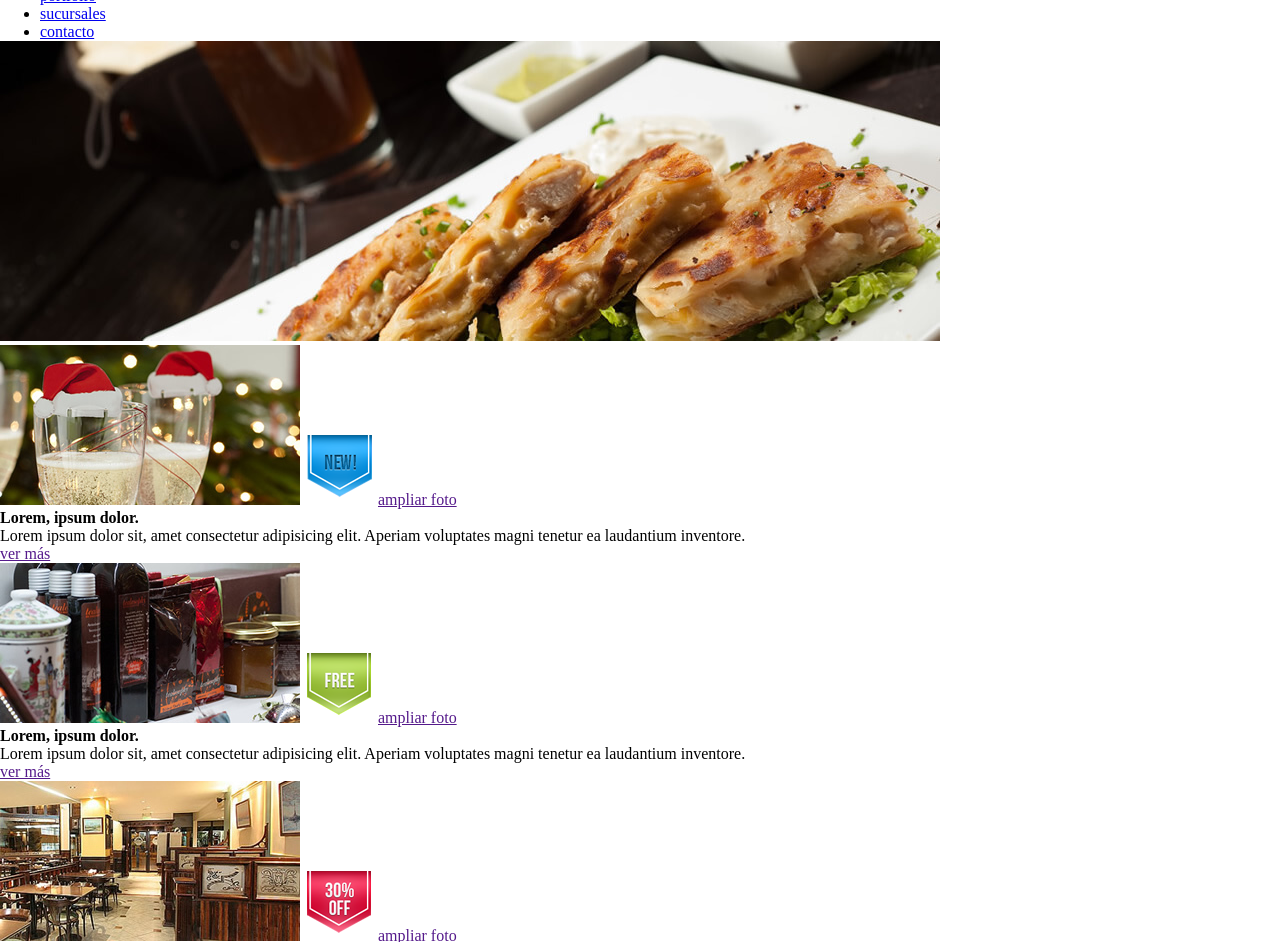
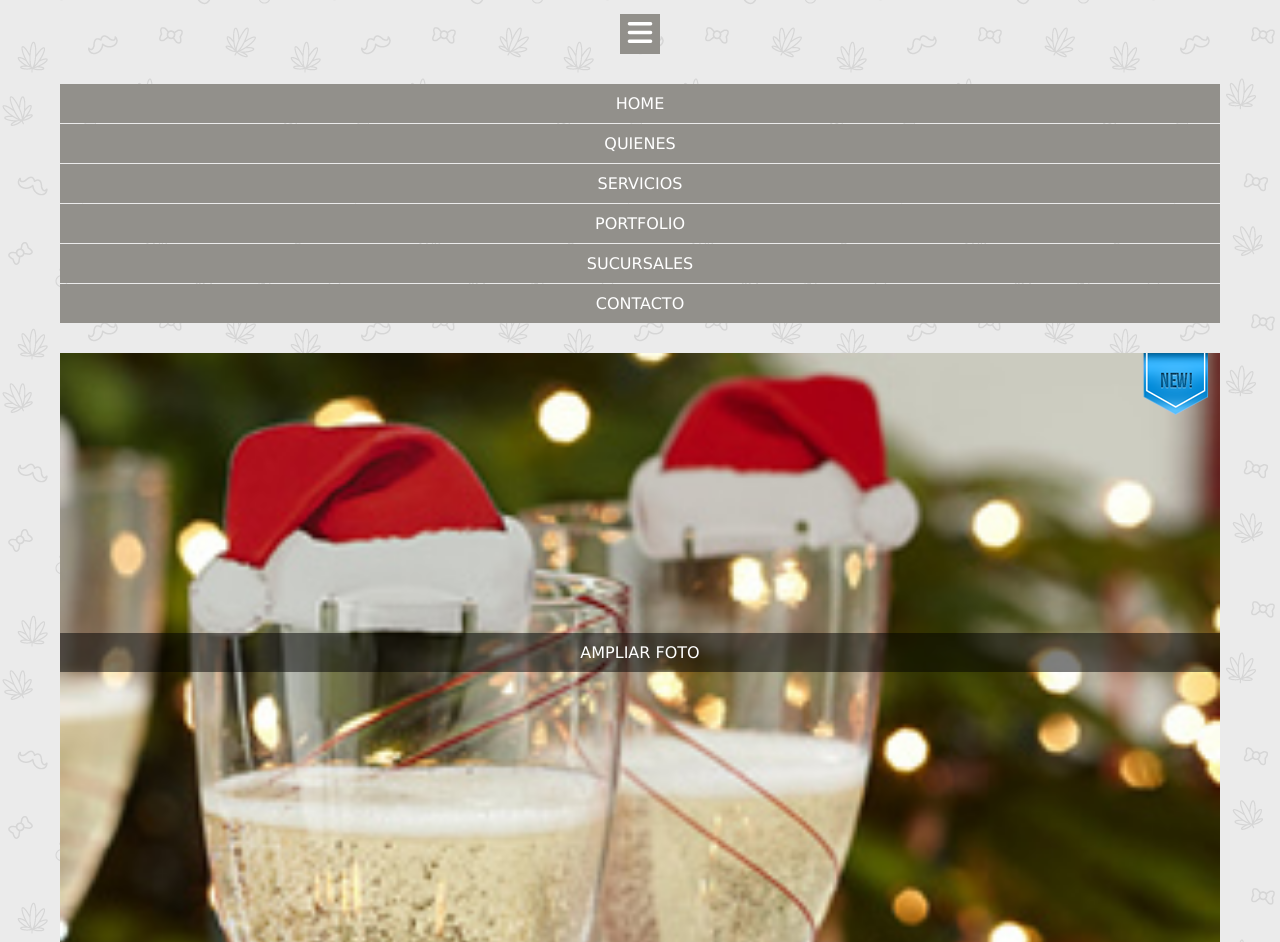
Before and after one commit to BraianAlmiron/Kitchening, a website: page views/home.html in a window 1280 px wide. Shown: the part 211-1153 px from the top of the page. Drawn offline with Linux system fonts and the light colour scheme.

Commit message:
styles mobile done!

```diff
--- a/public/stylesheets/footer.css
+++ b/public/stylesheets/footer.css
@@ -0,0 +1,16 @@
+.footer{
+
+}
+
+.footer__nav{
+
+}
+
+.footer__nav--menu li{
+    width: 100%;
+    background-color: var(--colorRojo);
+    text-transform: uppercase;
+    margin-bottom: 1px;
+    text-align: center;
+    padding: 10px 0;
+}
--- a/public/stylesheets/general.css
+++ b/public/stylesheets/general.css
@@ -2,3 +2,24 @@
     box-sizing: border-box;
     margin: 0;
 }
+
+body{
+    font-family: Verdana, Geneva, Tahoma, sans-serif;
+    max-width: 1180px;
+    margin: 0 auto;
+    padding: 0 10px;
+    background-image: url('/images/bg-body.png');
+}
+
+a{
+text-decoration: none;
+color: white;
+}
+
+li{
+    list-style: none;
+}
+
+ol, ul {
+    padding: 0;
+}
--- a/public/stylesheets/header.css
+++ b/public/stylesheets/header.css
@@ -0,0 +1,31 @@
+.header{
+margin-bottom: 30px;
+}
+
+.header__logo {
+border-radius: 50%;
+border: 1px solid var(--colorGris);
+width: 180px;
+margin: 15px auto 30px;
+display: block;
+}
+
+.header__hamburger{
+    border: none;
+    background-color: var(--colorGris);
+    margin: 0 auto 30px;
+    display: block;
+    width: 40px;
+    height: 40px;
+    font-size: 28px;
+    color: white;
+}
+
+.header__nav--menu li{
+    width: 100%;
+    background-color: var(--colorGris);
+    text-transform: uppercase;
+    margin-bottom: 1px;
+    text-align: center;
+    padding: 10px 0;
+}
--- a/public/stylesheets/home.css
+++ b/public/stylesheets/home.css
@@ -0,0 +1,57 @@
+.home{
+
+}
+
+.home__main{
+
+}
+
+
+.home__main__section--banner{
+display: none;
+}
+
+.home__main__section--productos{
+
+}
+
+.home__main__section__article{
+
+}
+
+.home__main__section__article--imagen{
+    position: relative;
+}
+
+.home__main__section__article--imagen-product{
+width: 100%;
+}
+
+.home__main__section__article--imagen-sticker{
+    position: absolute;
+    top: 0;
+    right: 10px;
+}
+
+.home__main__section__article--imagen-zoom{
+    position: absolute;
+    top: 45%;
+    left: 0;
+    width: 100%;
+    text-align: center;
+    background-color: rgba(0, 0, 0, 0.5);
+    margin: 0 auto;
+    text-transform: uppercase;
+    padding: 10px 0;
+}
+
+.home__main__section__article--contenido h4{
+    margin: 20px 0;
+}
+
+.home__main__section__article--contenido a{
+    display: inline-block;
+    margin: 20px 0;
+    background-color: var(--colorGris);
+    padding: 8px;
+}
--- a/public/stylesheets/variables.css
+++ b/public/stylesheets/variables.css
@@ -0,0 +1,6 @@
+:root {
+    --colorRojo : #b81e14;
+    --colorGris : #92908b;
+
+
+}
--- a/views/home.html
+++ b/views/home.html
@@ -7,12 +7,16 @@
     <meta name="viewport" content="width=device-width, initial-scale=1.0" />
     <title>Kitchening</title>
     <link rel="stylesheet" href="/stylesheets/styles.css" />
+    <script src="https://kit.fontawesome.com/f0bd4bcbd9.js" crossorigin="anonymous"></script>
 </head>
 
 <body class="home">
     <!-- encabezado -->
     <header class="header">
         <img class="header__logo" src="/images/logo.jpg" alt="" />
+        <button class="header__hamburger">
+            <i class="fa-solid fa-bars"></i>
+        </button>
         <nav class="header__nav">
             <ul class="header__nav--menu">
                 <li><a href="/">home</a></li>
@@ -35,9 +39,9 @@
             <!-- producto -->
             <article class="home__main__section__article">
                 <div class="home__main__section__article--imagen">
-                    <img src="/images/img-pdto-1.jpg" alt="" />
-                    <img src="/images/img-nuevo.png" alt="" />
-                    <a href="">ampliar foto</a>
+                    <img class="home__main__section__article--imagen-product" src="/images/img-pdto-1.jpg" alt="" />
+                    <img class="home__main__section__article--imagen-sticker" src="/images/img-nuevo.png" alt="" />
+                    <a class="home__main__section__article--imagen-zoom" href="">ampliar foto</a>
                 </div>
                 <div class="home__main__section__article--contenido">
                     <h4>Lorem, ipsum dolor.</h4>
@@ -51,9 +55,9 @@
 
             <article class="home__main__section__article">
                 <div class="home__main__section__article--imagen">
-                    <img src="/images/img-pdto-2.jpg" alt="" />
-                    <img src="/images/img-gratis.png" alt="" />
-                    <a href="">ampliar foto</a>
+                    <img class="home__main__section__article--imagen-product" src="/images/img-pdto-2.jpg" alt="" />
+                    <img class="home__main__section__article--imagen-sticker" src="/images/img-gratis.png" alt="" />
+                    <a class="home__main__section__article--imagen-zoom" href="">ampliar foto</a>
                 </div>
                 <div class="home__main__section__article--contenido">
                     <h4>Lorem, ipsum dolor.</h4>
@@ -67,9 +71,9 @@
 
             <article class="home__main__section__article">
                 <div class="home__main__section__article--imagen">
-                    <img src="/images/img-pdto-3.jpg" alt="" />
-                    <img src="/images/img-descuento.png" alt="" />
-                    <a href="">ampliar foto</a>
+                    <img class="home__main__section__article--imagen-product" src="/images/img-pdto-3.jpg" alt="" />
+                    <img class="home__main__section__article--imagen-sticker" src="/images/img-descuento.png" alt="" />
+                    <a class="home__main__section__article--imagen-zoom" href="">ampliar foto</a>
                 </div>
                 <div class="home__main__section__article--contenido">
                     <h4>Lorem, ipsum dolor.</h4>
@@ -83,9 +87,9 @@
 
             <article class="home__main__section__article">
                 <div class="home__main__section__article--imagen">
-                    <img src="/images/img-pdto-1.jpg" alt="" />
-                    <img src="/images/img-gratis.png" alt="" />
-                    <a href="">ampliar foto</a>
+                    <img class="home__main__section__article--imagen-product" src="/images/img-pdto-1.jpg" alt="" />
+                    <img class="home__main__section__article--imagen-sticker" src="/images/img-gratis.png" alt="" />
+                    <a class="home__main__section__article--imagen-zoom" href="">ampliar foto</a>
                 </div>
                 <div class="home__main__section__article--contenido">
                     <h4>Lorem, ipsum dolor.</h4>
@@ -99,9 +103,9 @@
 
             <article class="home__main__section__article">
                 <div class="home__main__section__article--imagen">
-                    <img src="/images/img-pdto-2.jpg" alt="" />
-                    <img src="/images/img-nuevo.png" alt="" />
-                    <a href="">ampliar foto</a>
+                    <img class="home__main__section__article--imagen-product" src="/images/img-pdto-2.jpg" alt="" />
+                    <img class="home__main__section__article--imagen-sticker" src="/images/img-nuevo.png" alt="" />
+                    <a class="home__main__section__article--imagen-zoom" href="">ampliar foto</a>
                 </div>
                 <div class="home__main__section__article--contenido">
                     <h4>Lorem, ipsum dolor.</h4>
@@ -115,9 +119,9 @@
 
             <article class="home__main__section__article">
                 <div class="home__main__section__article--imagen">
-                    <img src="/images/img-pdto-3.jpg" alt="" />
-                    <img src="/images/img-descuento.png" alt="" />
-                    <a href="">ampliar foto</a>
+                    <img class="home__main__section__article--imagen-product" src="/images/img-pdto-3.jpg" alt="" />
+                    <img class="home__main__section__article--imagen-sticker" src="/images/img-descuento.png" alt="" />
+                    <a class="home__main__section__article--imagen-zoom" href="">ampliar foto</a>
                 </div>
                 <div class="home__main__section__article--contenido">
                     <h4>Lorem, ipsum dolor.</h4>
```
